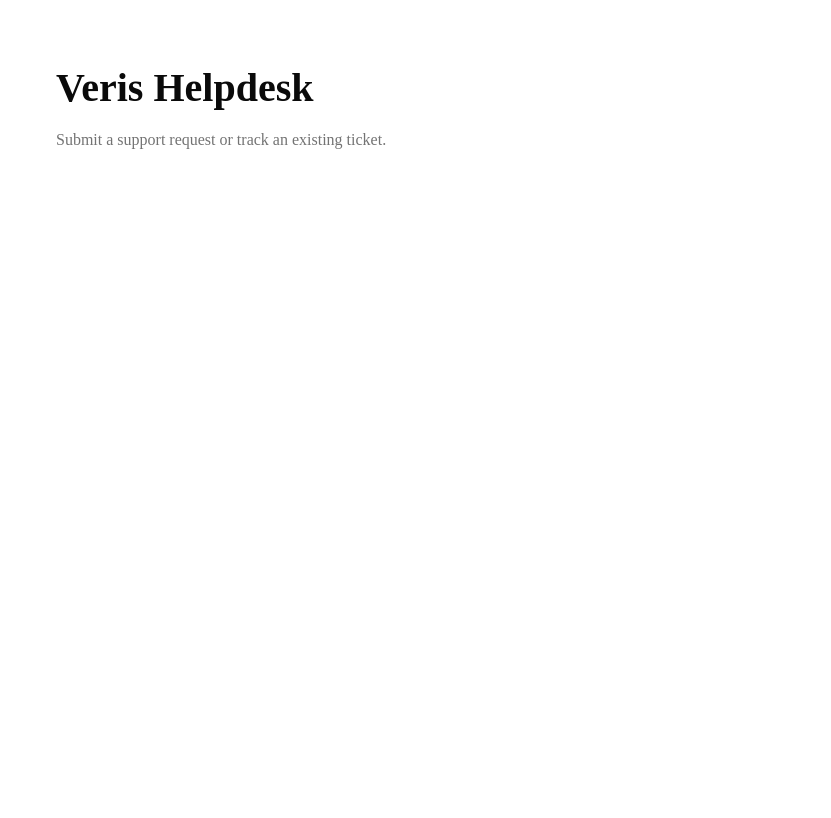
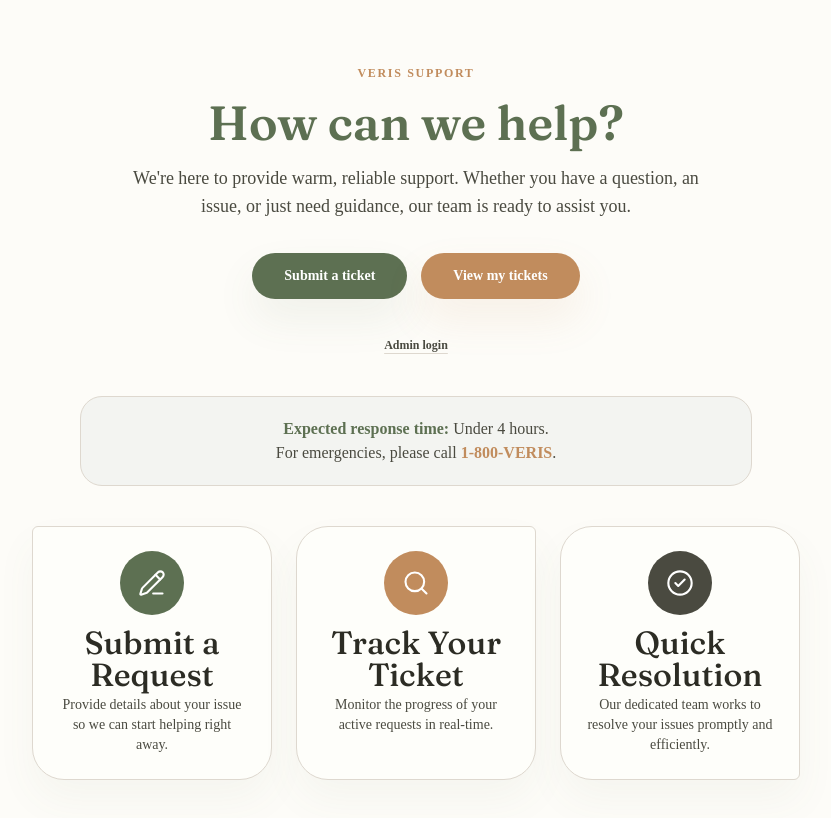
Before and after one commit to Atlas-VSU/veris-helpdesk, a Next.js app: page / in a window 1280 px wide. Shown: the top 818 px of the page, without its empty margins (224-1055 px from the left). Built offline with nearby package versions, Linux system fonts and the light colour scheme.

Commit message:
feat: update public homepage layout with landing components

```diff
--- a/app/(public)/page.tsx
+++ b/app/(public)/page.tsx
@@ -1,16 +1,15 @@
-/*
-    (public)/ — Groups all routes that are accessible to users without requiring admin authentication, without affecting the URL path.
-
-    page.tsx — Serves as the public homepage of the helpdesk, typically providing entry points for submitting or tracking tickets.
-*/
+import { FeatureGrid } from "./_components/landing/feature-grid";
+import { LandingHero } from "./_components/landing/landing-hero";
+import { SupportNotice } from "./_components/landing/support-notice";
 
 export default function PublicHomePage() {
   return (
-    <main className="mx-auto w-full max-w-3xl px-6 py-16">
-      <h1 className="text-3xl font-bold">Veris Helpdesk</h1>
-      <p className="mt-4 text-muted-foreground">
-        Submit a support request or track an existing ticket.
-      </p>
+    <main className="flex flex-1 flex-col items-center justify-center bg-[var(--palette-cream)] px-4 py-16 sm:px-8 lg:px-12">
+      <div className="w-full max-w-3xl space-y-10">
+        <LandingHero />
+        <SupportNotice />
+        <FeatureGrid />
+      </div>
     </main>
   );
 }
```
